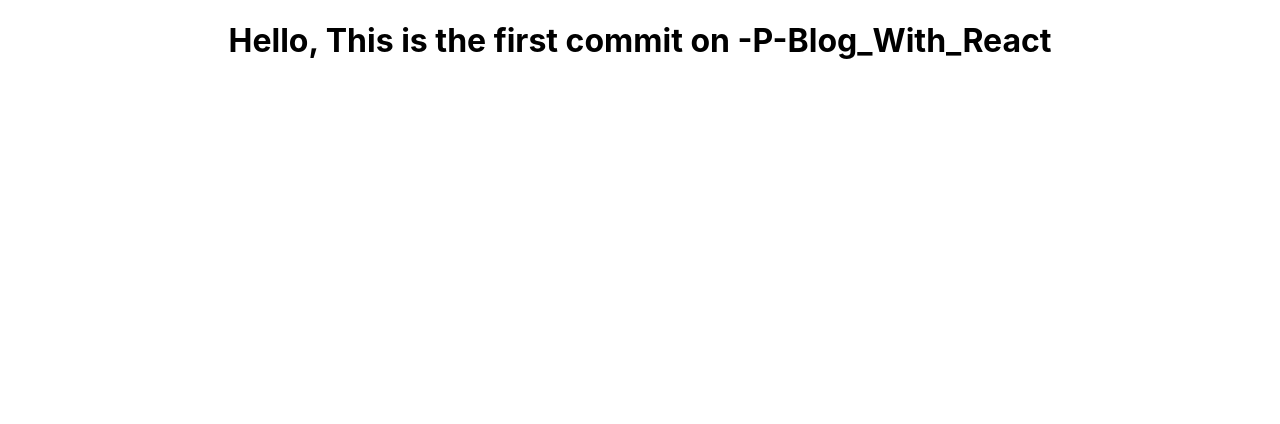
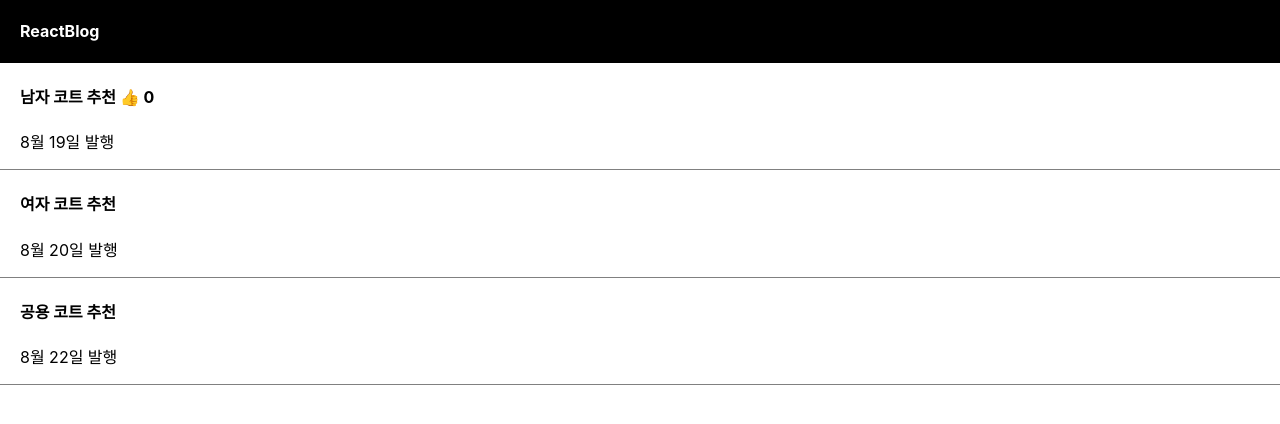
Before and after one commit to monte-kim/playground, a React (Create React App) app: page / in a window 1280 px wide. Shown: the top 424 px of the page. Built offline with nearby package versions, Linux system fonts and the light colour scheme.

Commit message:
ADD useState method

```diff
--- a/src/App.css
+++ b/src/App.css
@@ -1,5 +1,23 @@
 .App {
   text-align: center;
+}
+
+div{
+  box-sizing: border-box;;
+}
+
+.list{
+  padding-left: 20px;
+  text-align: left;
+  border-bottom: 1px solid gray;
+}
+
+.black-nav{
+  display: flex;
+  background: black;
+  width: 100%;
+  color: white;
+  padding-left: 20px;
 }
 
 .App-logo {
--- a/src/App.js
+++ b/src/App.js
@@ -1,10 +1,33 @@
-import logo from './logo.svg';
-import './App.css';
+// import logo from "./logo.svg";
+import "./App.css";
+import { useState } from "react";
 
 function App() {
+  let logo = "ReactBlog";
+  let [title, a] = useState([
+    "남자 코트 추천",
+    "여자 코트 추천",
+    "공용 코트 추천",
+  ]);
+  let [likes, b] = useState(0);
+
   return (
     <div className="App">
-      <h1>Hello, This is the first commit on -P-Blog_With_React</h1>
+      <div className="black-nav">
+        <h4>{logo}</h4>
+      </div>
+      <div className="list">
+        <h4>{title[0]} <span>👍</span> {likes} </h4>
+        <p>8월 19일 발행</p>
+      </div>
+      <div className="list">
+        <h4>{title[1]}</h4>
+        <p>8월 20일 발행</p>
+      </div>
+      <div className="list">
+        <h4>{title[2]}</h4>
+        <p>8월 22일 발행</p>
+      </div>
     </div>
   );
 }
```
